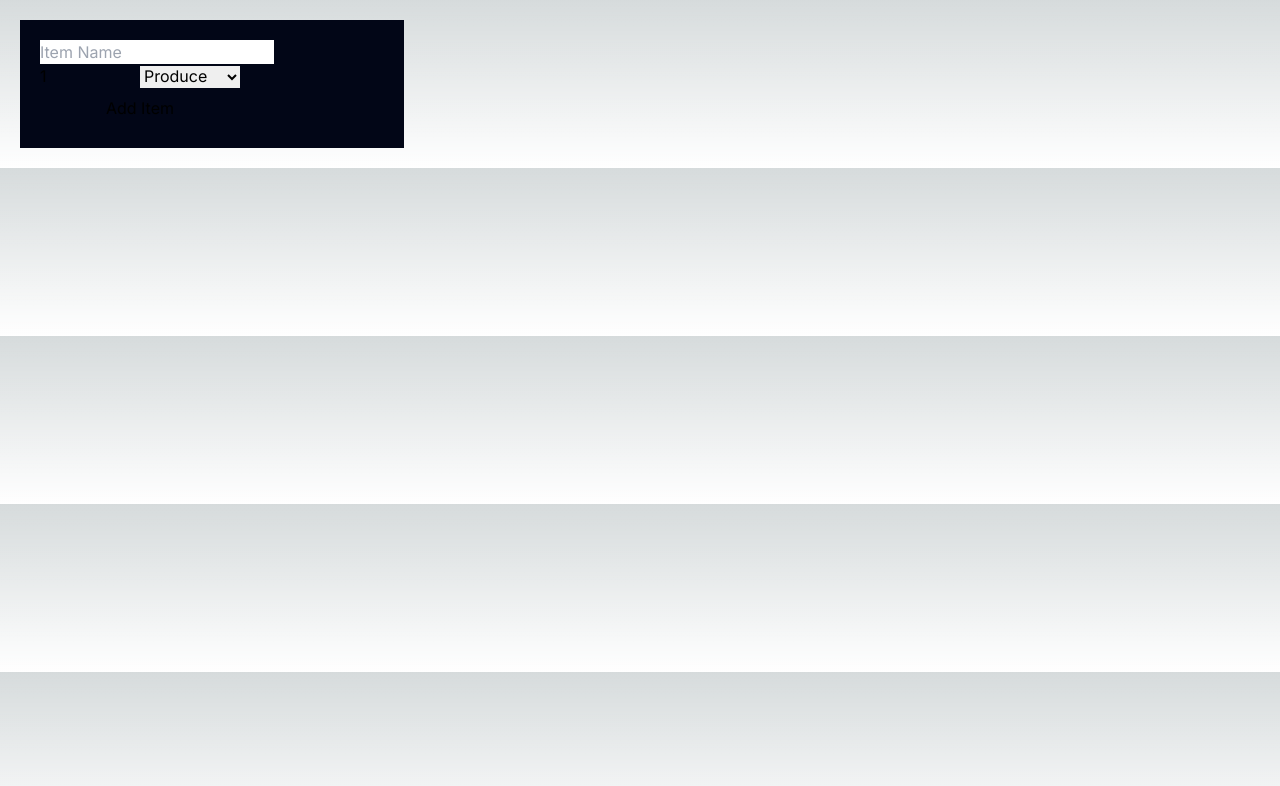
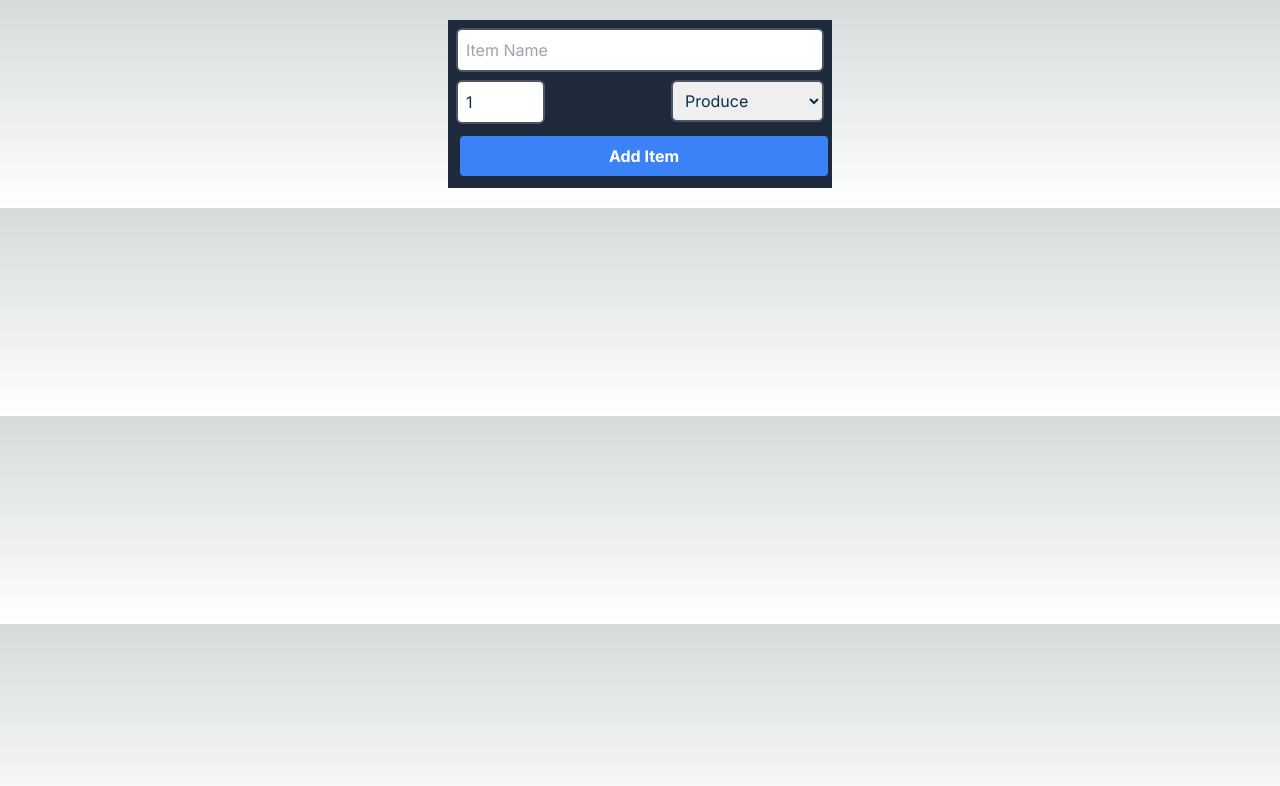
Before and after one commit to sebgualtero/cprg306-assignments, a Next.js app: page /week-4 in a window 1280 px wide. Shown: the top 786 px of the page. Built offline with nearby package versions, Linux system fonts and the light colour scheme.

Commit message:
Styled Week 4
Fixed, tailwind config, styling for Week 3, added Week 4 Styling

```diff
--- a/app/week-3/item.js
+++ b/app/week-3/item.js
@@ -2,7 +2,7 @@ import React from "react";
 
 export default function Item({ name, quantity, category }) {
   return (
-    <li className="bg-darkGray p-3 m-3 w-64">
+    <li className="bg-slate-700 p-3 m-3 w-64">
       <h3 className="text-lg font-bold">{name}</h3>
       <p className="text-lg-white">
         Buy {quantity} in {category}
--- a/app/week-3/page.js
+++ b/app/week-3/page.js
@@ -3,7 +3,7 @@ import ItemList from "./item-list";
 
 export default function Page() {
   return (
-    <main className="bg-blackPearl p-4">
+    <main className="bg-slate-900 p-4">
       <h1 className="text-2xl font-bold mb-4">Shopping List</h1>
       <ItemList />
     </main>
--- a/app/week-4/new-item.js
+++ b/app/week-4/new-item.js
@@ -38,10 +38,12 @@ export default function NewItemPage() {
   };
 
   return (
-    <main className="">
-      <div className="bg-blackPearl flex-col justify-center items-center m-5 w-96 ">
-        <form className="p-5 w-60" onSubmit={handleSubmit}>
+    <div className="bg-slate-800  items-center m-5 w-96 p-2">
+      <div className="flex-col w-full gap-2">
+        <form className="" onSubmit={handleSubmit}>
+          <div>
             <input
+              className="text-sky-950 w-full p-2 border-2 border-gray-600  border-solid rounded-md"
               type="text"
               id="item_name"
               name="name"
@@ -50,9 +52,11 @@ export default function NewItemPage() {
               placeholder="Item Name"
               required
             />
-          <div className="flex-row justify-around">
+          </div>
+          <div className="flex flex-row justify-between pt-2">
+            <div>
               <input
-              className="bg-blackPearl text-white w-1/2"
+                className="text-sky-950 border-2 border-gray-600  border-solid rounded-md basis-1/2 p-2"
                 type="number"
                 id="item_quantity"
                 name="quantity"
@@ -61,8 +65,10 @@ export default function NewItemPage() {
                 min={1}
                 max={99}
               />
+            </div>
+            <div>
               <select
-              className="w-1/2 bg-white text-black"
+                className="text-sky-950 basis-1/2 p-2 border-2 border-gray-600  border-solid rounded-md"
                 id="item_category"
                 name="category"
                 value={category}
@@ -81,11 +87,17 @@ export default function NewItemPage() {
                 <option value="other">Other</option>
               </select>
             </div>
-          <button className="bg-blue-500 text-white w-full p-2" type="submit">
+          </div>
+          <div class="pt-2">
+            <button
+              className="bg-blue-500 text-white font-bold w-full  py-2 rounded hover:bg-indigo-500 items-center justify-center m-1"
+              type="submit"
+            >
               Add Item
             </button>
+          </div>
         </form>
       </div>
-    </main>
+    </div>
   );
 }
--- a/app/week-4/page.js
+++ b/app/week-4/page.js
@@ -2,5 +2,9 @@ import React from "react";
 import NewItemPage from "./new-item";
 
 export default function Page() {
-  return <NewItemPage />;
+  return (
+    <main className="flex flex-row justify-center items-center">
+      <NewItemPage />
+    </main>
+  );
 }
--- a/tailwind.config.js
+++ b/tailwind.config.js
@@ -6,10 +6,6 @@ module.exports = {
     "./app/**/*.{js,ts,jsx,tsx,mdx}",
   ],
   theme: {
-    colors: {
-      darkGray: "#1e293b",
-      blackPearl: "#020617",
-    },
     extend: {
       backgroundImage: {
         "gradient-radial": "radial-gradient(var(--tw-gradient-stops))",
```
Lines whose indentation alone changed are shown as unchanged.
